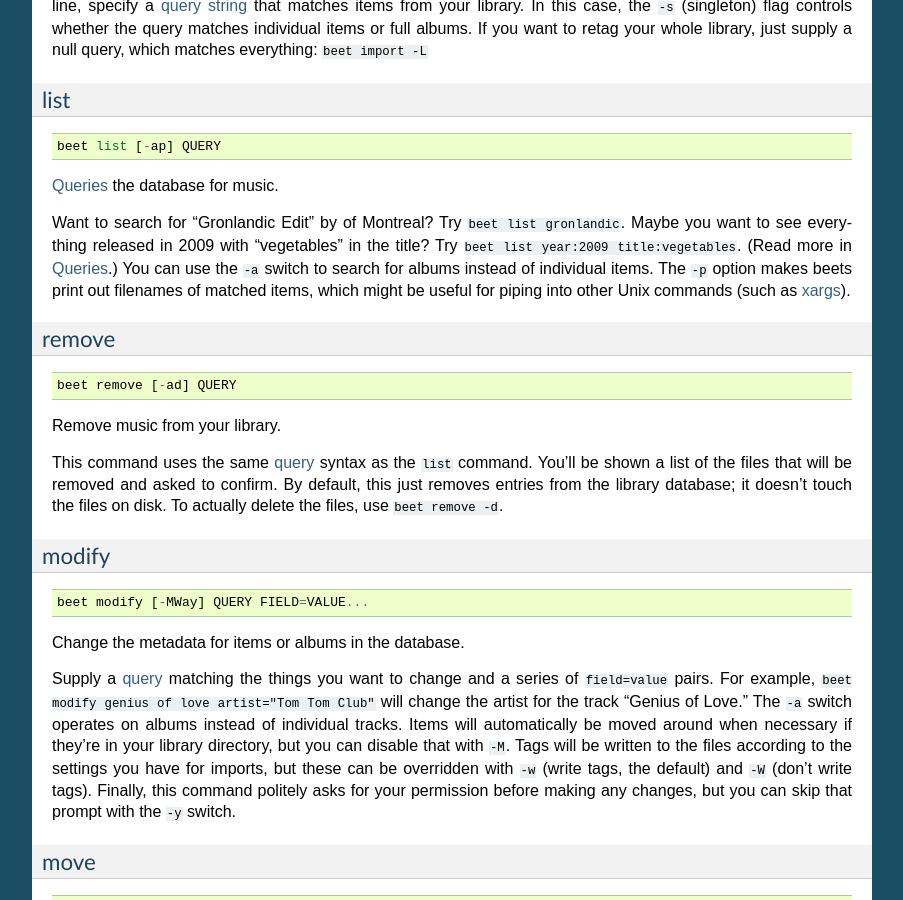
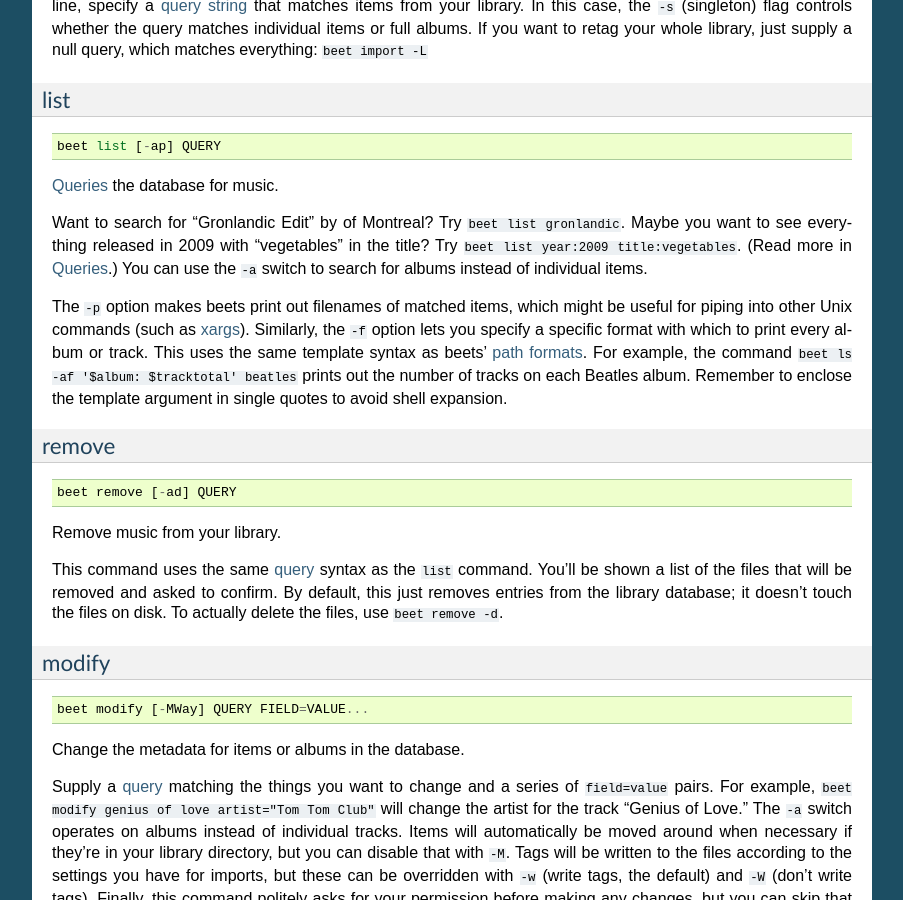
Before and after one commit to google-code-export/beets, a Sphinx documentation site: the page built from docs/reference/cli.rst, in a window 1280 px wide and 900 px high, scrolled down 1497 px. Shown: the whole window, without its empty margins (198-1101 px from the left). Built offline with Sphinx 7.4.7, drawn with Linux system fonts in a browser that asks for light colours.

Commit message:
cleanup/docs for list formatting (#203; #22 on GH)

```diff
--- a/docs/changelog.rst
+++ b/docs/changelog.rst
@@ -16,6 +16,10 @@ lays the foundation for more features to come in the next couple of releases.
 * Items now expose their audio **sample rate**, number of **channels**, and
   **bits per sample** (bitdepth). See :doc:`/reference/pathformat` for a list of
   all available audio properties. Thanks to Andrew Dunn.
+* The ``beet list`` command now accepts a "format" argument that lets you **show
+  specific information about each album or track**. For example, run ``beet ls
+  -af '$album: $tracktotal' beatles`` to see how long each Beatles album is.
+  Thanks to Philippe Mongeau.
 * The autotagger now tolerates tracks on multi-disc albums that are numbered
   per-disc. For example, if track 24 on a release is the first track on the
   second disc, then it is not penalized for having its track number set to 1
--- a/docs/reference/cli.rst
+++ b/docs/reference/cli.rst
@@ -131,9 +131,15 @@ Want to search for "Gronlandic Edit" by of Montreal? Try ``beet list
 gronlandic``.  Maybe you want to see everything released in 2009 with
 "vegetables" in the title? Try ``beet list year:2009 title:vegetables``. (Read
 more in :doc:`query`.) You can use the ``-a`` switch to search for
-albums instead of individual items. The ``-p`` option makes beets print out
-filenames of matched items, which might be useful for piping into other Unix
-commands (such as `xargs`_).
+albums instead of individual items.
+
+The ``-p`` option makes beets print out filenames of matched items, which might
+be useful for piping into other Unix commands (such as `xargs`_). Similarly, the
+``-f`` option lets you specify a specific format with which to print every album
+or track. This uses the same template syntax as beets' :doc:`path formats
+<pathformat>`. For example, the command ``beet ls -af '$album: $tracktotal'
+beatles`` prints out the number of tracks on each Beatles album. Remember to
+enclose the template argument in single quotes to avoid shell expansion.
 
 .. _xargs: http://en.wikipedia.org/wiki/Xargs
 
```
Also changed, not shown: 2 other files.
